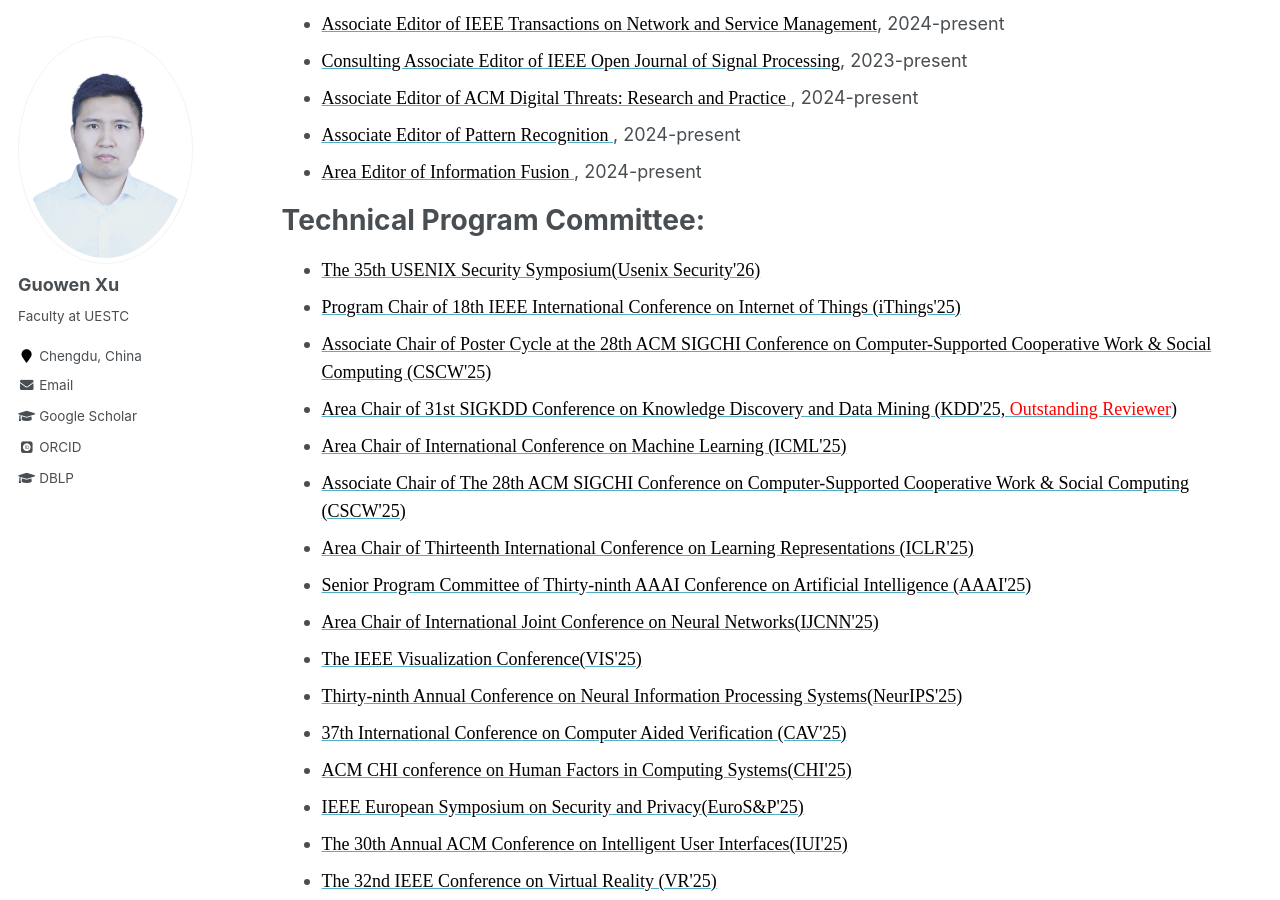
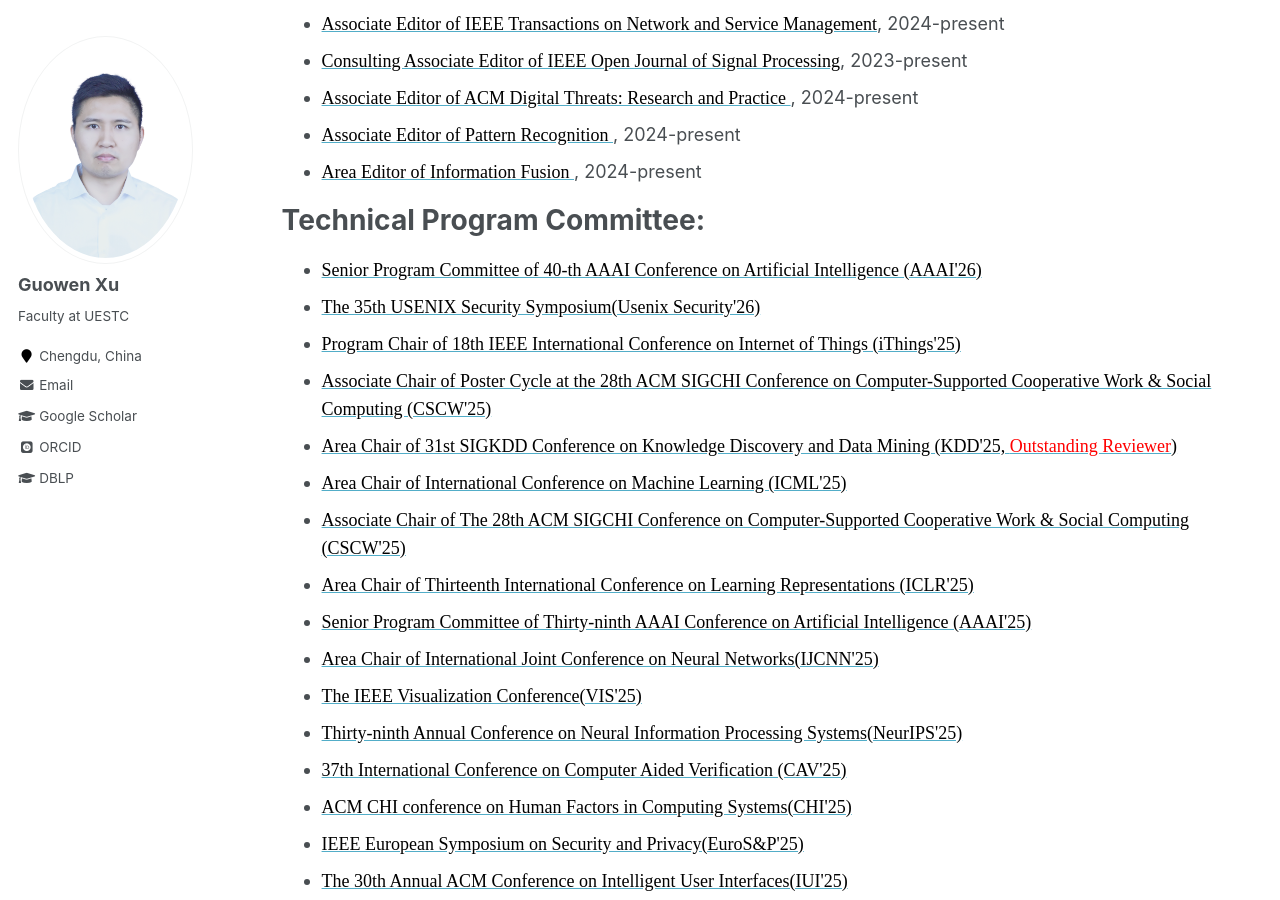
Before and after one commit to Guowen-xu/guowen-xu.github.io, a Jekyll site: the page built from _pages/services.md, in a window 1280 px wide and 900 px high, scrolled down 350 px. Built offline with Jekyll 4.4.1, drawn with Linux system fonts in a browser that asks for light colours; some web fonts are replaced.

Commit message:
Update services.md

```diff
--- a/_pages/services.md
+++ b/_pages/services.md
@@ -20,6 +20,7 @@ Editorial Board:
 
 Technical Program Committee:
 ======
+* [<font face="Times New Roman" color=black size=4>Senior Program Committee of 40-th AAAI Conference on Artificial Intelligence (AAAI'26)</font>](https://aaai.org/conference/aaai/aaai-26/)
 * [<font face="Times New Roman" color=black size=4>The 35th USENIX Security Symposium(Usenix Security'26)</font>](https://www.usenix.org/conference/usenixsecurity26)
 *   [<font face="Times New Roman" color=black size=4> Program Chair of 18th IEEE International Conference on Internet of Things (iThings'25)</font>](https://ieee-cybermatics.org/2025/ithings/)
 *   [<font face="Times New Roman" color=black size=4> Associate Chair of Poster Cycle at the 28th ACM SIGCHI Conference on Computer-Supported Cooperative Work & Social Computing (CSCW'25)</font>](https://cscw.acm.org/2025/)
```
